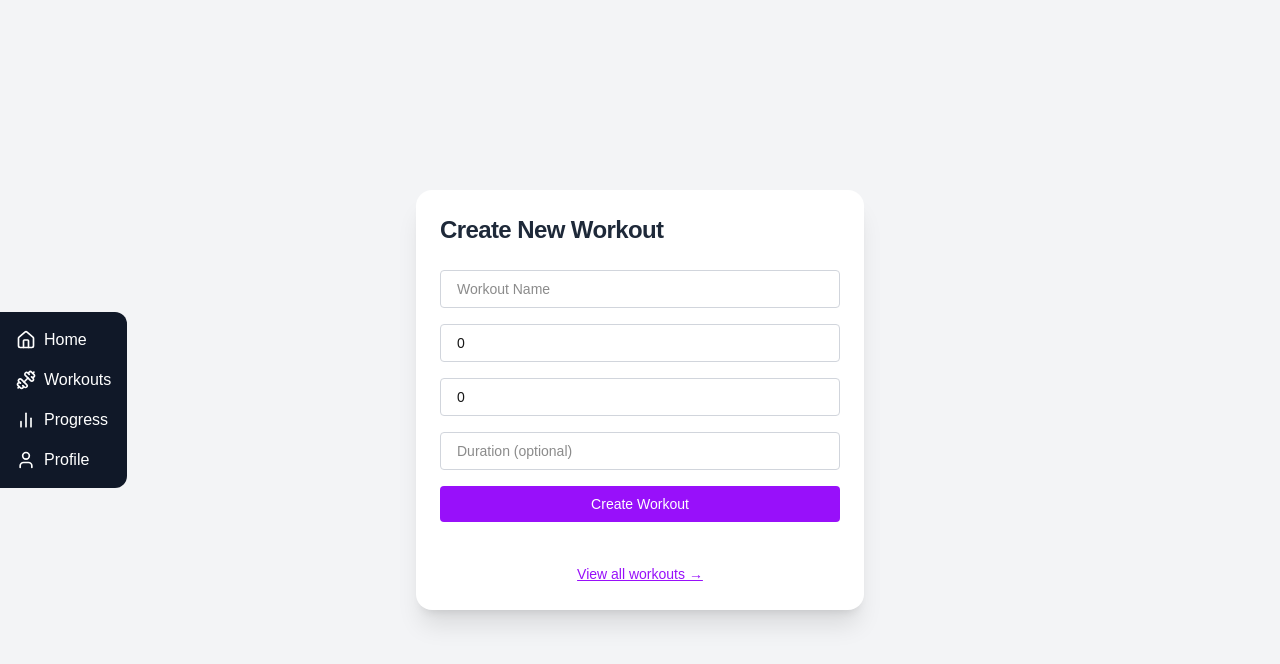
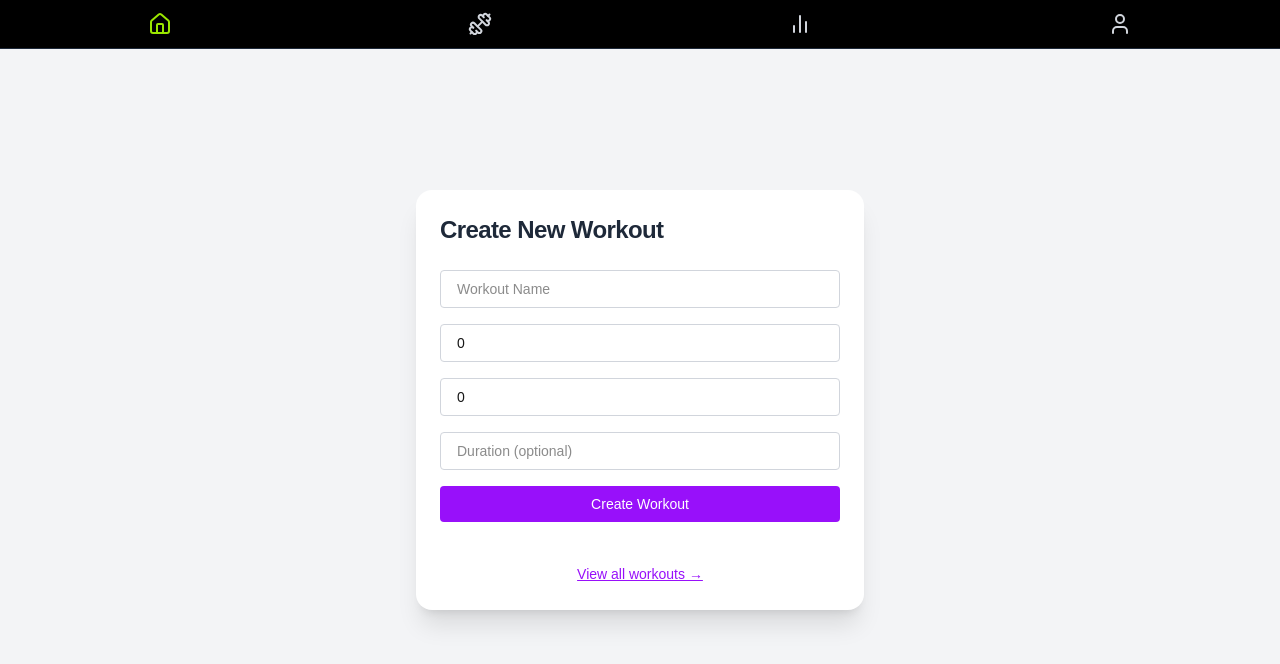
Before and after one commit to shay122990/FitSync-pwa-fitness-app, a Next.js app: page / in a window 1280 px wide. Shown: the top 664 px of the page. Built offline with nearby package versions, Linux system fonts and the light colour scheme.

Commit message:
restructured navbar to be on top

```diff
--- a/src/app/components/Navbar.tsx
+++ b/src/app/components/Navbar.tsx
@@ -1,46 +1,43 @@
 "use client";
 
-import { useState } from "react";
 import Link from "next/link";
-import { Menu, X, Dumbbell, BarChart2, Home, User } from "lucide-react";
+import { Home, Dumbbell, BarChart2, User } from "lucide-react";
+import { usePathname } from "next/navigation";
 
 const navLinks = [
-  { name: "Home", href: "/", icon: <Home size={20} /> },
-  { name: "Workouts", href: "/workouts", icon: <Dumbbell size={20} /> },
-  { name: "Progress", href: "/progress", icon: <BarChart2 size={20} /> },
-  { name: "Profile", href: "/profile", icon: <User size={20} /> },
+  { href: "/", icon: Home, label: "Home" },
+  { href: "/workouts", icon: Dumbbell, label: "Workouts" },
+  { href: "/progress", icon: BarChart2, label: "Progress" },
+  { href: "/profile", icon: User, label: "Profile" },
 ];
 
 export default function Navbar() {
-  const [isOpen, setIsOpen] = useState(false);
+  const pathname = usePathname();
 
   return (
-    <nav className="fixed left-0 top-1/2 -translate-y-1/2 z-50">
-      <div
-        className="md:hidden bg-gray-900 text-white p-3 rounded-r-xl cursor-pointer"
-        onClick={() => setIsOpen(!isOpen)}
-      >
-        {isOpen ? <X size={24} /> : <Menu size={24} />}
-      </div>
+    <nav className="fixed top-0 left-0 w-full z-50 bg-black text-white border-b border-gray-800">
+      <ul className="flex justify-around items-center py-3">
+        {navLinks.map(({ href, icon: Icon }) => {
+          const isActive = pathname === href;
 
-      <ul
-        className={`
-          flex flex-col gap-4 bg-gray-900 text-white p-4 rounded-r-xl transition-all duration-300
-          ${isOpen ? "block" : "hidden"} md:flex
-        `}
-      >
-        {navLinks.map(({ name, href, icon }) => (
-          <li key={href}>
-            <Link
-              href={href}
-              className="flex items-center gap-2 text-sm md:text-base hover:text-lime-400"
-              onClick={() => setIsOpen(false)}
-            >
-              {icon}
-              <span className="hidden md:inline">{name}</span>
-            </Link>
-          </li>
-        ))}
+          return (
+            <li key={href}>
+              <Link href={href}>
+                <div
+                  className={`flex flex-col items-center gap-1 text-xs transition-colors duration-200 ${
+                    isActive
+                      ? "text-lime-400"
+                      : "text-gray-300 hover:text-lime-400"
+                  }`}
+                >
+                  <Icon size={24} />
+                  {/* Optional: Uncomment to show labels below icons */}
+                  {/* <span className="text-[10px]">{label}</span> */}
+                </div>
+              </Link>
+            </li>
+          );
+        })}
       </ul>
     </nav>
   );
```
